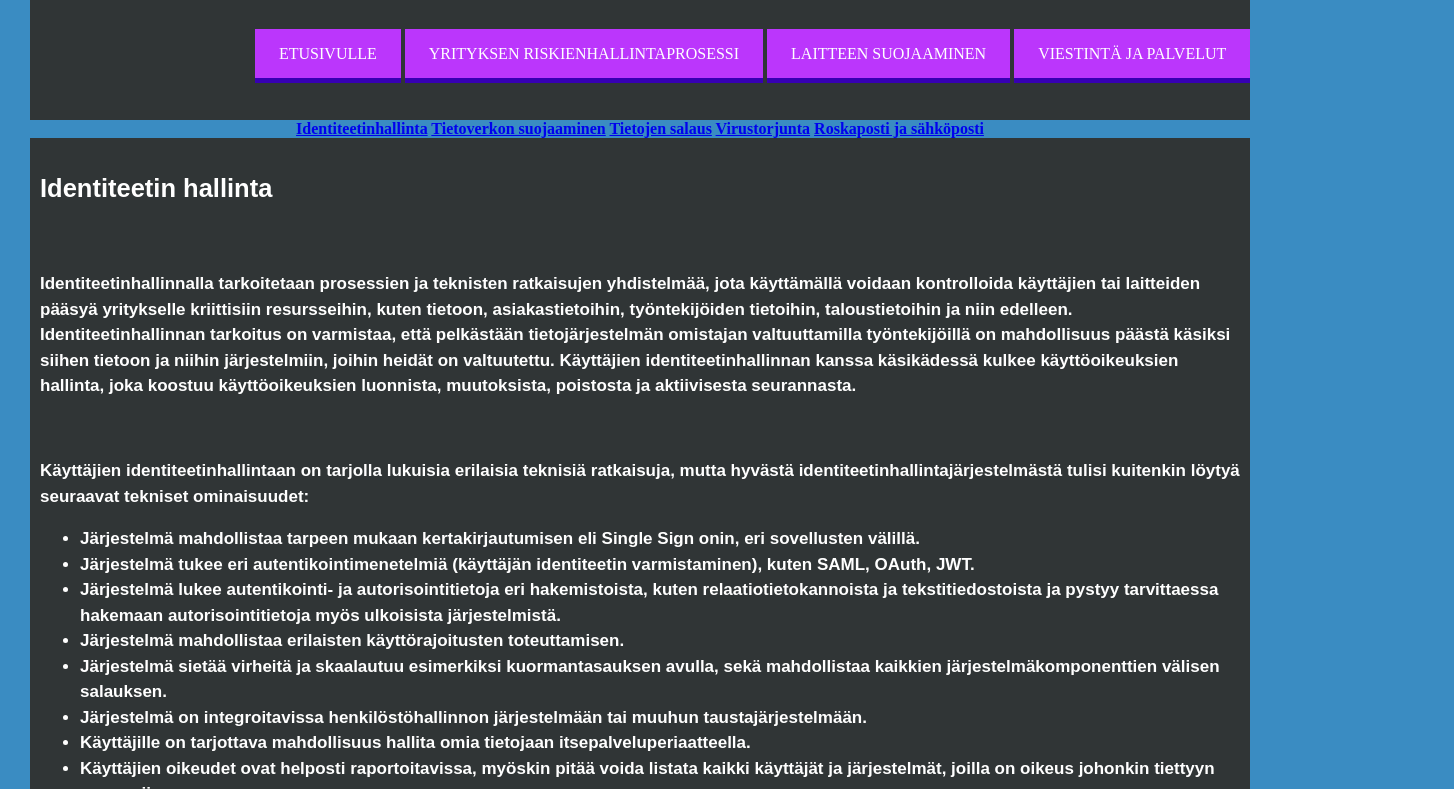
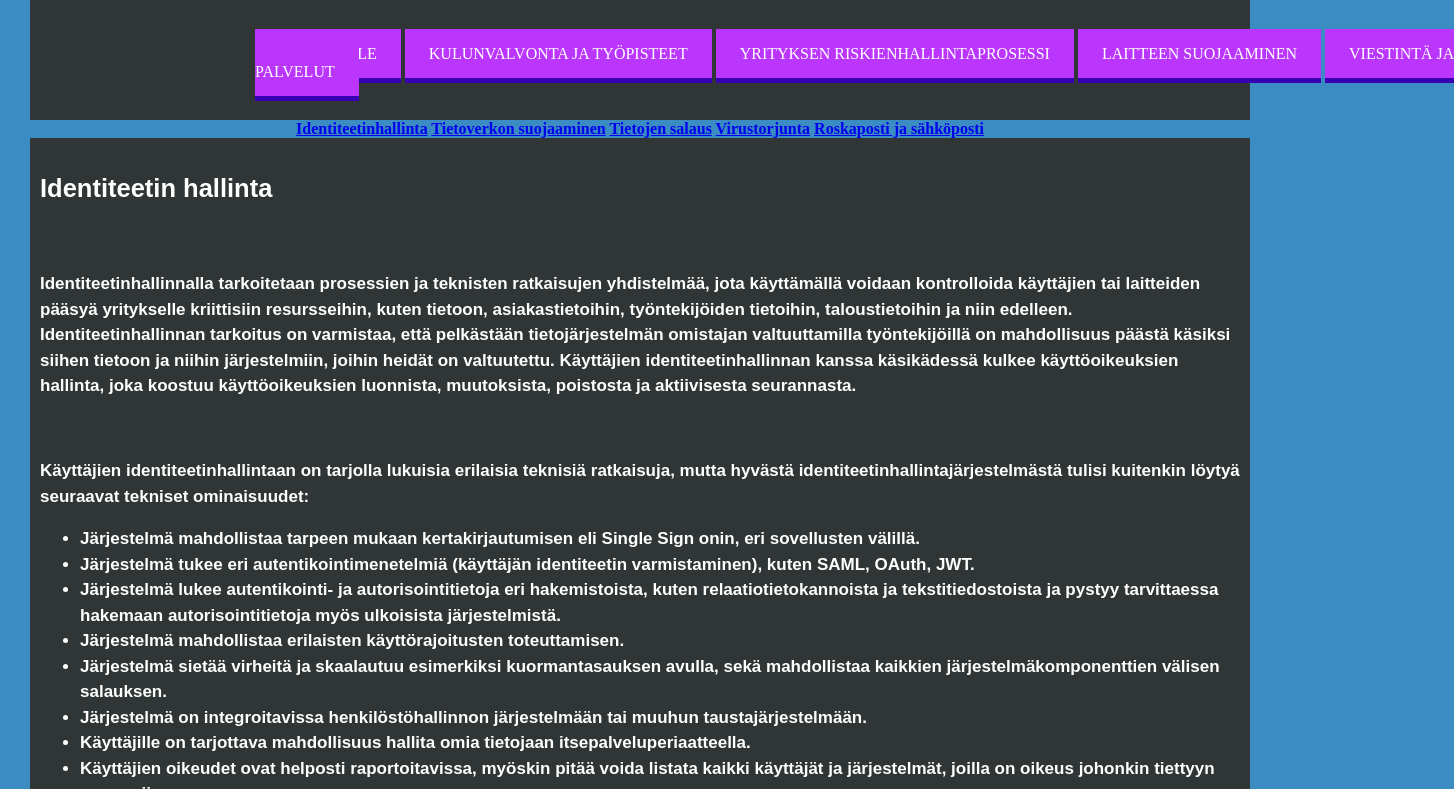
Before and after one commit to Roni7621/Tietoturvaopas-projekti, a plain HTML site: page tekninentoteuttaminen.html in a window 1280 px wide. Shown: the part 88-877 px from the top of the page, 1454 px wide, since content can reach past the window. Drawn offline with Linux system fonts and the light colour scheme.

Commit message:
Lisätty linkki

```diff
--- a/tekninentoteuttaminen.html
+++ b/tekninentoteuttaminen.html
@@ -11,6 +11,7 @@
   </div>
   <nav>
   <a href="Sivusto.html" class="a">Etusivulle</a>
+  <a href="kulunv.html" class="a">Kulunvalvonta ja työpisteet</a>
   <a href="sivu2.html" class="a">Yrityksen riskienhallintaprosessi</a>
   <a href="sivu3.html" class="a">Laitteen suojaaminen</a>
   <a href="sivu4.html" class="a">Viestintä ja palvelut</a>
```
